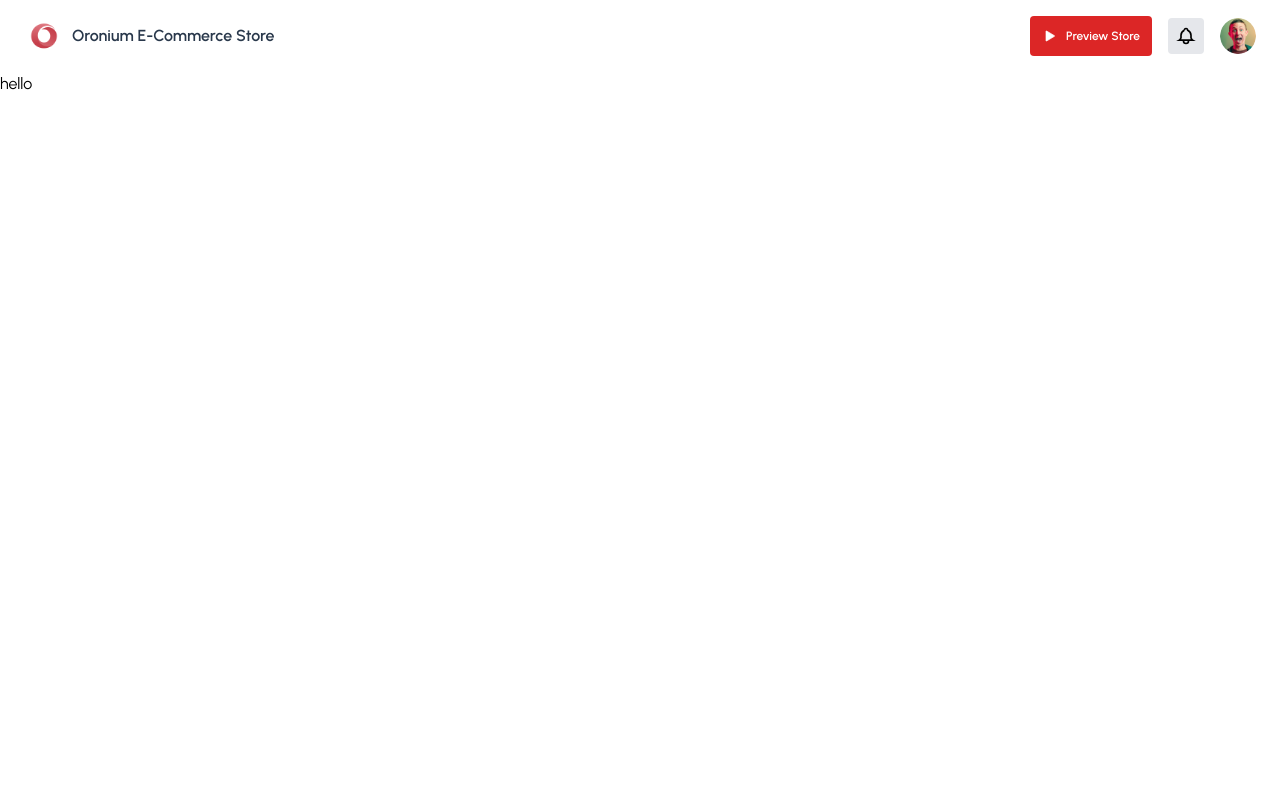
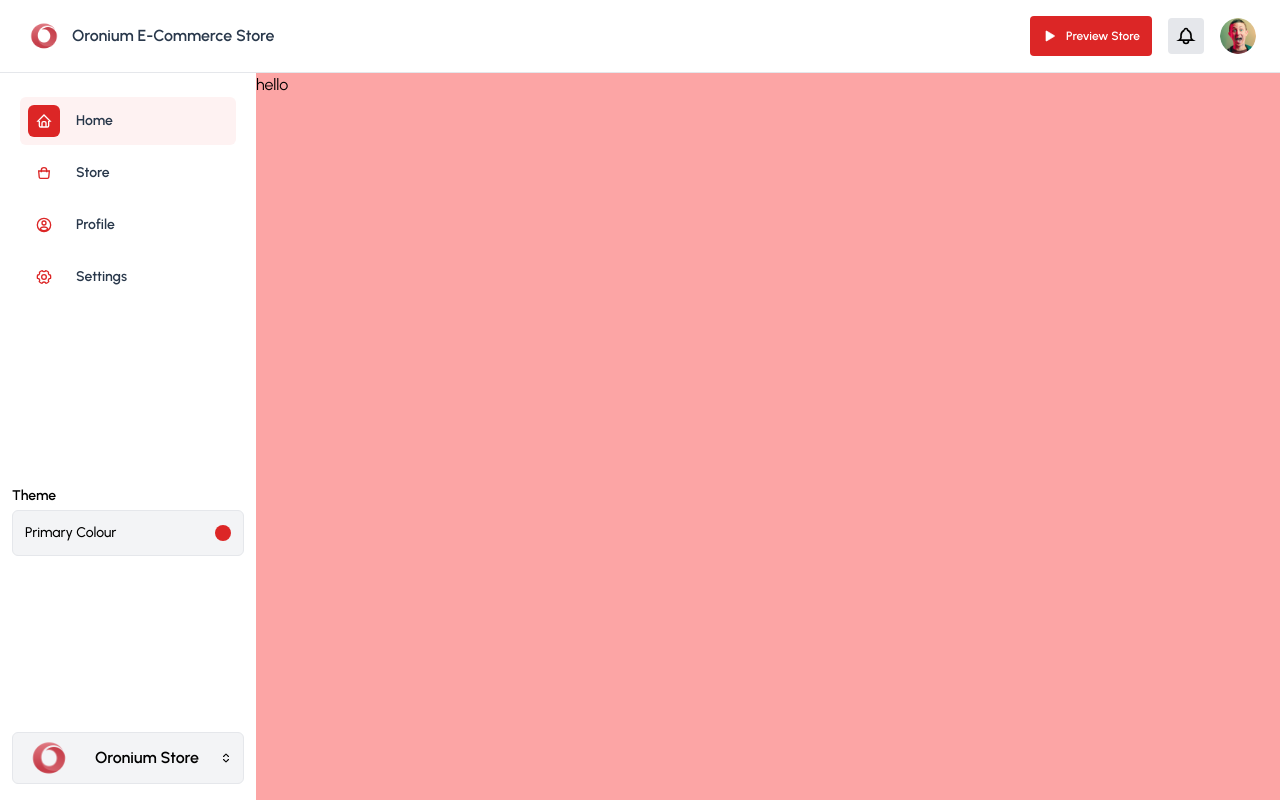
Before and after one commit to nikhitkumar00/oronium-dashboard, a Next.js app: page / in a window 1280 px wide. Built offline with nearby package versions, Linux system fonts and the light colour scheme.

Commit message:
Added Navbar

```diff
--- a/app/layout.tsx
+++ b/app/layout.tsx
@@ -2,6 +2,7 @@ import type { Metadata } from "next";
 import { Urbanist } from "next/font/google";
 import "./globals.css";
 import Header from "@/components/Header";
+import Navbar from "@/components/Navbar";
 
 const urbanist = Urbanist({ subsets: ["latin"] });
 
@@ -16,9 +17,12 @@ export default function RootLayout({
 }>) {
   return (
     <html lang="en">
-      <body className={urbanist.className}>
+      <body className={urbanist.className + " flex h-screen w-full flex-col"}>
         <Header />
-        {children}
+        <div className="flex w-full flex-grow">
+          <Navbar />
+          <div className="flex-grow bg-red-300">{children}</div>
+        </div>
       </body>
     </html>
   );
--- a/components/Header.tsx
+++ b/components/Header.tsx
@@ -2,7 +2,7 @@ import { BellIcon, PlayIcon } from "@/public/svg/icons";
 import Image from "next/image";
 const Header = () => {
   return (
-    <div className="w-full px-6 py-4">
+    <div className="w-full border-b px-6 py-4">
       <div className="flex items-center justify-between">
         <div className="flex items-center gap-2">
           <Image
--- /dev/null
+++ b/components/Navbar.tsx
@@ -0,0 +1,80 @@
+"use client";
+import {
+  DropdownIcon,
+  HomeIcon,
+  ProfileIcon,
+  SettingIcon,
+  StoreIcon,
+} from "@/public/svg/icons";
+import Link from "next/link";
+import Image from "next/image";
+import { usePathname } from "next/navigation";
+
+const Navbar = () => {
+  const pathname = usePathname();
+  const navData = [
+    {
+      name: "Home",
+      path: "/",
+      icon: <HomeIcon className="size-4 stroke-2" />,
+    },
+    {
+      name: "Store",
+      path: "/store",
+      icon: <StoreIcon className="size-4 stroke-2" />,
+    },
+    {
+      name: "Profile",
+      path: "/profile",
+      icon: <ProfileIcon className="size-4 stroke-2" />,
+    },
+    {
+      name: "Settings",
+      path: "/settings",
+      icon: <SettingIcon className="size-4" />,
+    },
+  ];
+  return (
+    <div className="flex w-64 flex-col items-center justify-between px-3 py-4">
+      <div className="flex w-full flex-col gap-1 p-2">
+        {navData.map((item) => (
+          <Link
+            href={item.path}
+            key={item.name}
+            className={`flex cursor-pointer hover:bg-red-50 items-center gap-4 rounded-md p-2 ${
+              pathname == item.path ? "bg-red-50" : ""
+            }`}
+          >
+            <div
+              className={`flex size-8 items-center justify-center rounded-md ${
+                pathname == item.path
+                  ? "bg-red-600 fill-none stroke-white"
+                  : "fill-none stroke-red-600"
+              }`}
+            >
+              {item.icon}
+            </div>
+            <h1
+              className={`text-textDark text-sm font-semibold ${pathname == item.path ? "text-red-600" : ""}`}
+            >
+              {item.name}
+            </h1>
+          </Link>
+        ))}
+      </div>
+      <div className="flex w-full flex-col gap-1 text-sm font-semibold">
+        <p>Theme</p>
+        <div className="flex items-center cursor-pointer justify-between rounded-md border bg-gray-100 p-3 hover:bg-gray-200">
+          <p className="font-medium">Primary Colour</p>
+          <div className="size-4 rounded-full bg-red-600"></div>
+        </div>
+      </div>
+      <div className="flex w-full cursor-pointer items-center justify-around rounded-md border bg-gray-100 hover:bg-gray-200">
+        <Image src="/logo.png" alt="logo" width={50} height={50} />
+        <p className="font-semibold">Oronium Store</p>
+        <DropdownIcon className="size-3" />
+      </div>
+    </div>
+  );
+};
+export default Navbar;
--- a/public/svg/icons.tsx
+++ b/public/svg/icons.tsx
@@ -29,4 +29,89 @@ const BellIcon = ({ className }: { className?: string }) => {
     </svg>
   );
 };
-export { PlayIcon, BellIcon };
+
+const HomeIcon = ({ className }: { className?: string }) => {
+  return (
+    <svg
+      className={className}
+      xmlns="http://www.w3.org/2000/svg"
+      viewBox="0 0 24 24"
+    >
+      <g>
+        <path d="M5 12H3l9-9l9 9h-2M5 12v7a2 2 0 0 0 2 2h10a2 2 0 0 0 2-2v-7" />
+        <path d="M9 21v-6a2 2 0 0 1 2-2h2a2 2 0 0 1 2 2v6" />
+      </g>
+    </svg>
+  );
+};
+
+const StoreIcon = ({ className }: { className?: string }) => {
+  return (
+    <svg
+      className={className}
+      xmlns="http://www.w3.org/2000/svg"
+      viewBox="0 0 24 24"
+    >
+      <g>
+        <path d="M4 9h16l-.835 9.181A2 2 0 0 1 17.174 20H6.826a2 2 0 0 1-1.991-1.819z" />
+        <path d="M8 11V8a4 4 0 1 1 8 0v3" />
+      </g>
+    </svg>
+  );
+};
+
+const ProfileIcon = ({ className }: { className?: string }) => {
+  return (
+    <svg
+      className={className}
+      xmlns="http://www.w3.org/2000/svg"
+      viewBox="0 0 24 24"
+    >
+      <path
+        fill-rule="evenodd"
+        d="M22 12c0 5.523-4.477 10-10 10S2 17.523 2 12S6.477 2 12 2s10 4.477 10 10m-7-3a3 3 0 1 1-6 0a3 3 0 0 1 6 0m-3 11.5a8.46 8.46 0 0 0 4.807-1.489c.604-.415.862-1.205.51-1.848C16.59 15.83 15.09 15 12 15c-3.09 0-4.59.83-5.318 2.163c-.351.643-.093 1.433.511 1.848A8.46 8.46 0 0 0 12 20.5"
+        clip-rule="evenodd"
+      />
+    </svg>
+  );
+};
+
+const SettingIcon = ({ className }: { className?: string }) => {
+  return (
+    <svg
+      className={className}
+      xmlns="http://www.w3.org/2000/svg"
+      viewBox="0 0 48 48"
+    >
+      <g stroke-linejoin="round" stroke-width="4">
+        <path d="M18.284 43.171a19.995 19.995 0 0 1-8.696-5.304a6 6 0 0 0-5.182-9.838A20.09 20.09 0 0 1 4 24c0-2.09.32-4.106.916-6H5a6 6 0 0 0 5.385-8.65a19.968 19.968 0 0 1 8.267-4.627A6 6 0 0 0 24 8a6 6 0 0 0 5.348-3.277a19.968 19.968 0 0 1 8.267 4.627A6 6 0 0 0 43.084 18A19.99 19.99 0 0 1 44 24c0 1.38-.14 2.728-.406 4.03a6 6 0 0 0-5.182 9.838a19.995 19.995 0 0 1-8.696 5.303a6.003 6.003 0 0 0-11.432 0Z" />
+        <path d="M24 31a7 7 0 1 0 0-14a7 7 0 0 0 0 14Z" />
+      </g>
+    </svg>
+  );
+};
+
+const DropdownIcon = ({ className }: { className?: string }) => {
+  return (
+    <svg
+      className={className}
+      xmlns="http://www.w3.org/2000/svg"
+      viewBox="0 0 16 16"
+    >
+      <path
+        fill="currentColor"
+        d="M4.22 6.53a.75.75 0 0 0 1.06 0L8 3.81l2.72 2.72a.75.75 0 1 0 1.06-1.06L8.53 2.22a.75.75 0 0 0-1.06 0L4.22 5.47a.75.75 0 0 0 0 1.06m0 2.94a.75.75 0 0 1 1.06 0L8 12.19l2.72-2.72a.75.75 0 1 1 1.06 1.06l-3.25 3.25a.75.75 0 0 1-1.06 0l-3.25-3.25a.75.75 0 0 1 0-1.06"
+      />
+    </svg>
+  );
+};
+
+export {
+  PlayIcon,
+  BellIcon,
+  HomeIcon,
+  StoreIcon,
+  ProfileIcon,
+  SettingIcon,
+  DropdownIcon,
+};
```
